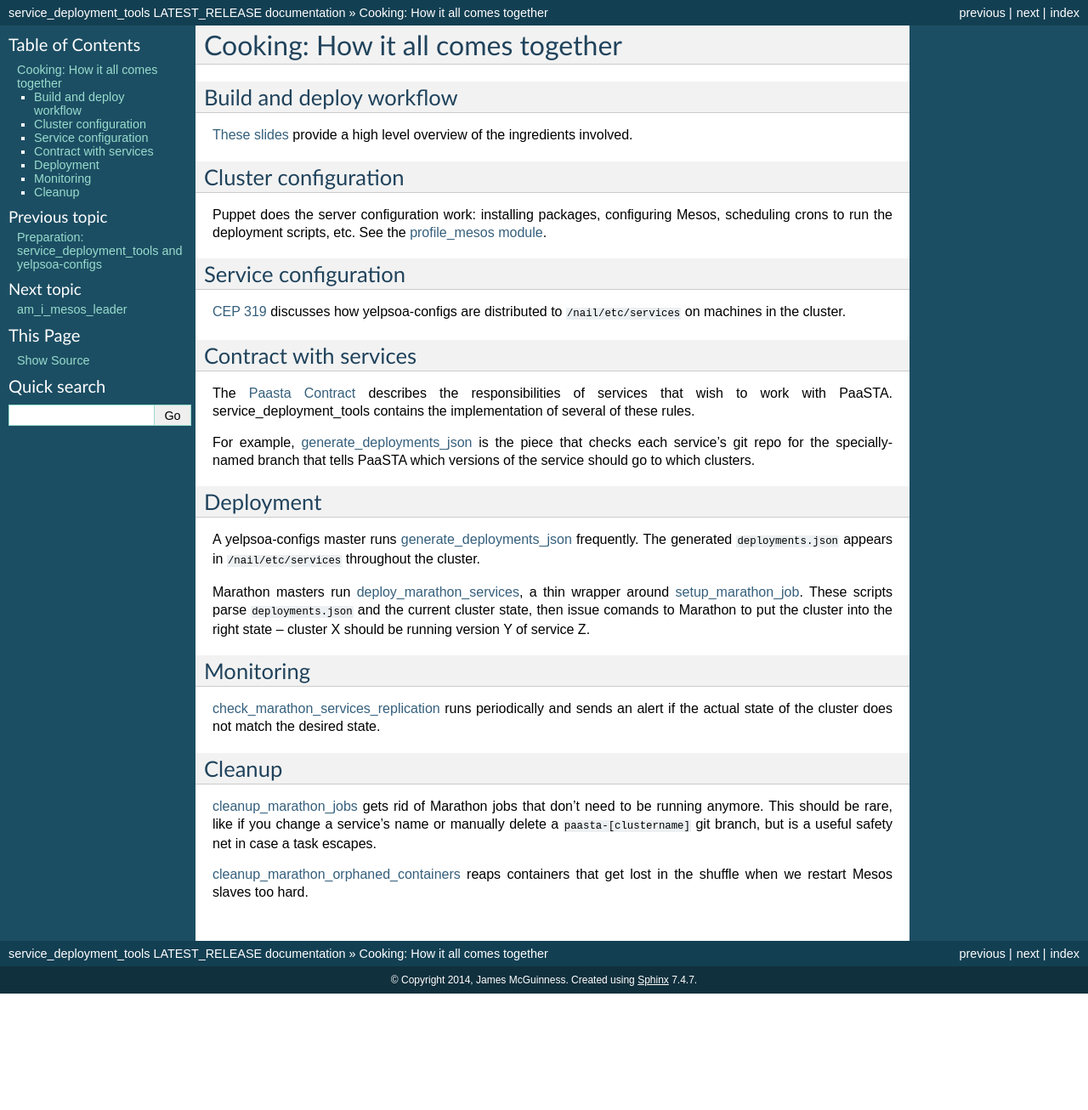
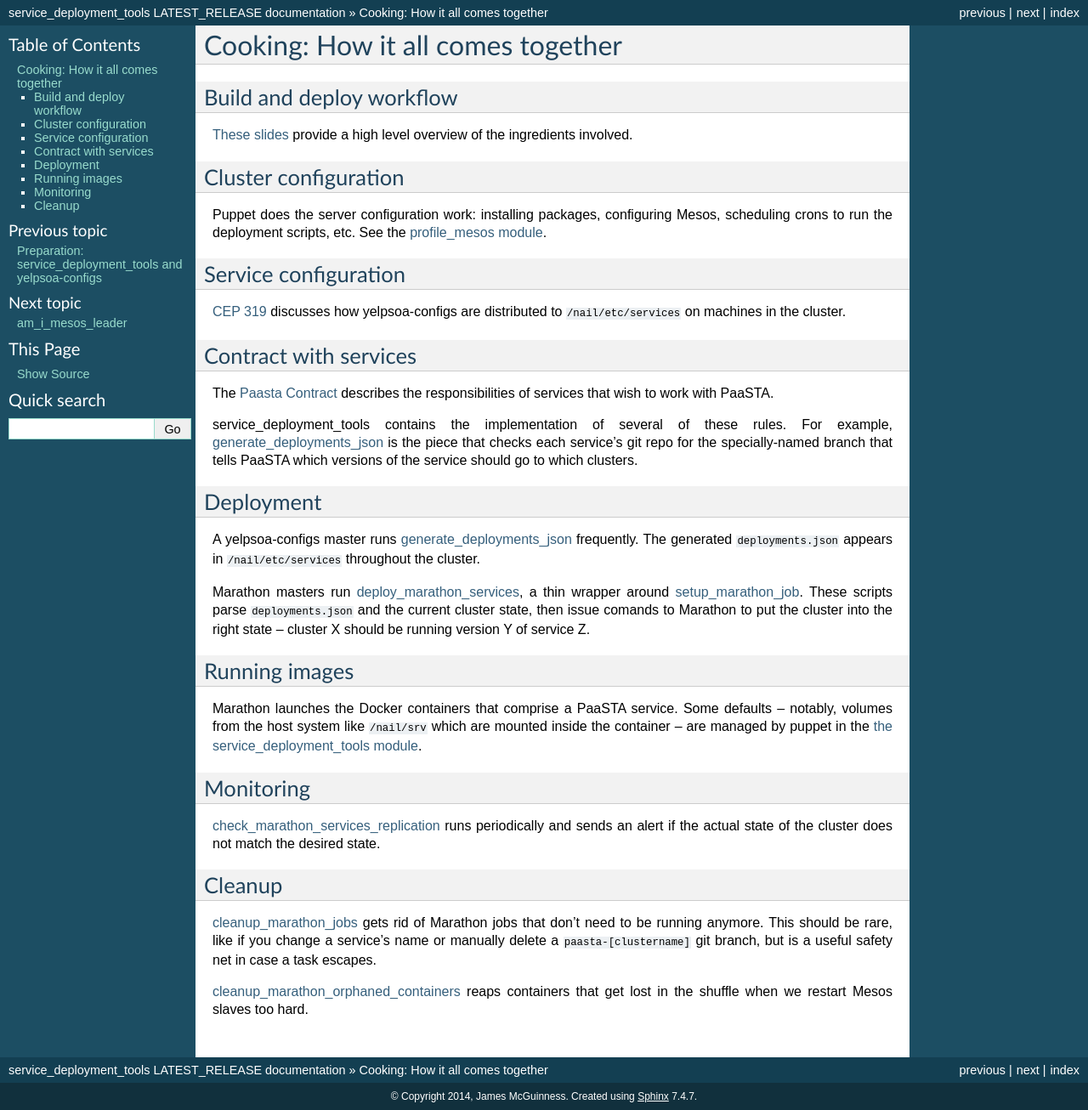
Before and after one commit to Yelp/paasta, a Sphinx documentation site: the page built from docs/source/workflow.rst, in a window 1280 px wide. Shown: the whole page at 85% size. Built offline with Sphinx 7.4.7, drawn with Linux system fonts in a browser that asks for light colours; before the commit the page ends 1169 px from its top, so only the background shows below that.

Commit message:
juliank asks: Where do volumes come from?

```diff
--- a/docs/source/workflow.rst
+++ b/docs/source/workflow.rst
@@ -23,8 +23,8 @@ Contract with services
 ----------------------
 The `Paasta Contract <http://y/paasta-contract>`_ describes the
 responsibilities of services that wish to work with PaaSTA.
+
 service_deployment_tools contains the implementation of several of these rules.
-
 For example, `generate_deployments_json <generate_deployments_json.html>`_ is
 the piece that checks each service's git repo for the specially-named branch
 that tells PaaSTA which versions of the service should go to which clusters.
@@ -40,6 +40,14 @@ Marathon masters run `deploy_marathon_services
 <setup_marathon_job.html>`_. These scripts parse ``deployments.json`` and the
 current cluster state, then issue comands to Marathon to put the cluster into
 the right state -- cluster X should be running version Y of service Z.
+
+Running images
+--------------
+Marathon launches the Docker containers that comprise a PaaSTA service. Some
+defaults -- notably, volumes from the host system like ``/nail/srv`` which are
+mounted inside the container -- are managed by puppet in the `the
+service_deployment_tools module
+<https://opengrok.yelpcorp.com/xref/sysgit/puppet/modules/service_deployment_tools/manifests/init.pp>`_.
 
 Monitoring
 ----------
```
